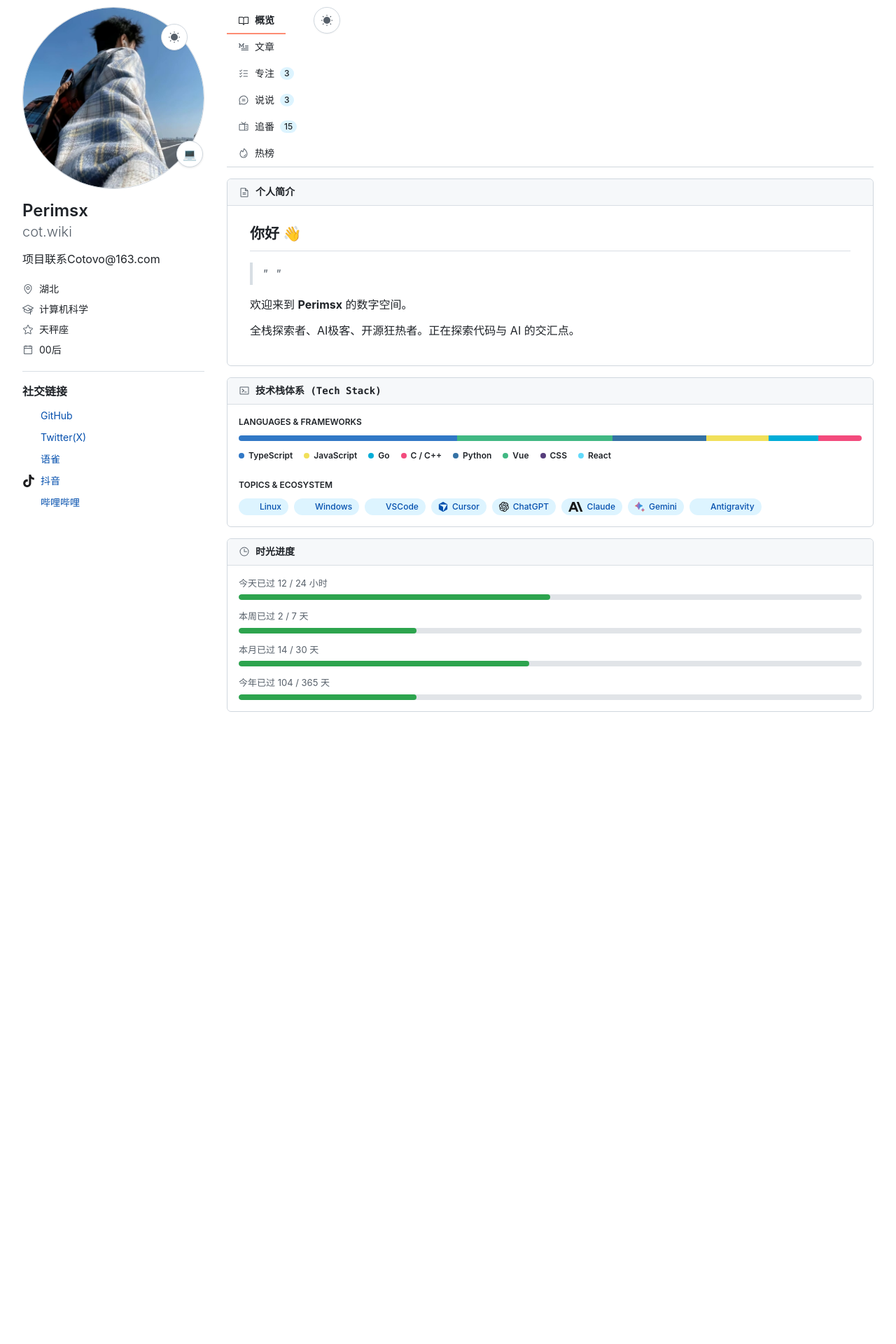
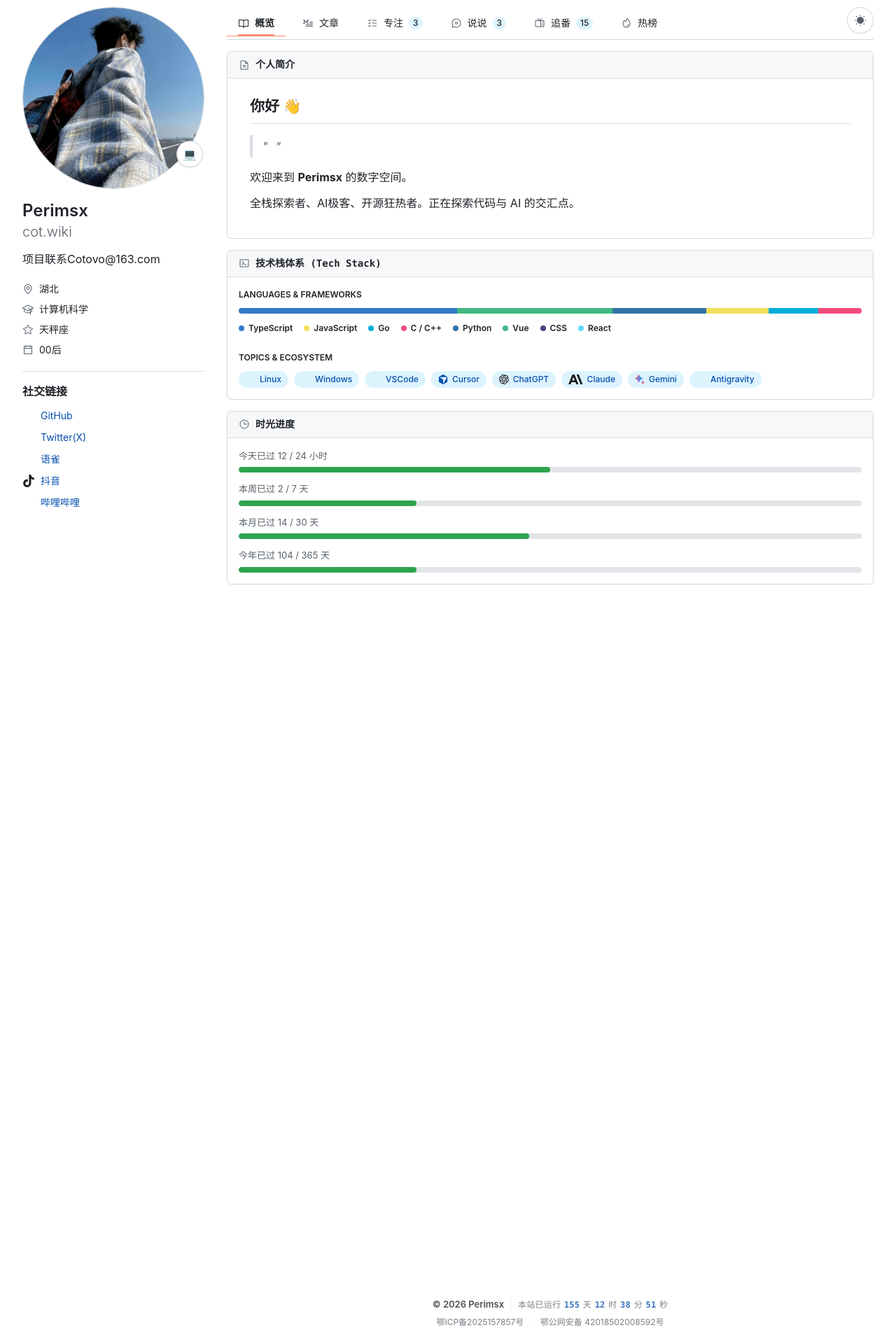
Before and after one commit to yuanlic-12138/homepage, a Next.js app: page / in a window 1280 px wide. Shown: the part 60-1980 px from the top of the page at 70% size. Built offline with nearby package versions, Linux system fonts and the light colour scheme; no server answers; some icons are missing.

Commit message:
feat(footer): 增加动态运行时间显示并深度优化排版 [原因] 丰富站点信息维度，提升底部排版专业感 [方案] 引入运行时长计算逻辑，应用等宽字体防抖，并极致压缩页脚间距

```diff
--- a/assets/css/main.css
+++ b/assets/css/main.css
@@ -12,6 +12,8 @@
   --gh-success: #1a7f37;
   --gh-progress-bg: #e1e4e8;
   --gh-progress-fill: #2da44e;
+  --theme-motion-duration: 400ms;
+  --theme-motion-ease: cubic-bezier(0.4, 0, 0.2, 1);
 }
 
 [data-theme="dark"] {
@@ -35,16 +37,59 @@ body, html {
   font-family: -apple-system, BlinkMacSystemFont, "Segoe UI", "Noto Sans", Helvetica, Arial, sans-serif;
   font-size: 14px; line-height: 1.5;
   margin: 0; padding: 0;
-  transition: background 0.15s, color 0.15s;
+  transition: background 0.4s var(--theme-motion-ease), color 0.4s var(--theme-motion-ease);
 }
 * { box-sizing: border-box; }
+
+html.theme-transition :where(
+  body,
+  .gh-wrapper,
+  .gh-main,
+  .gh-vcard,
+  .gh-content,
+  .gh-nav,
+  .nav-item,
+  .gh-card,
+  .card-header,
+  .badge,
+  .gh-topic,
+  .gh-issue-list,
+  .gh-issue-item,
+  .user-status-badge,
+  .vcard-avatar,
+  .progress-bar-bg,
+  .progress-bar-fill,
+  .flat-timeline .progress-bar,
+  .flat-timeline .progress-fill,
+  .gh-link,
+  .lang-name,
+  .gh-footer,
+  .footer-uptime,
+  .uptime-num,
+  .social-icon,
+  .status-emoji,
+  .card,
+  .card-body
+) {
+  transition:
+    background-color var(--theme-motion-duration) var(--theme-motion-ease),
+    border-color var(--theme-motion-duration) var(--theme-motion-ease),
+    color var(--theme-motion-duration) var(--theme-motion-ease),
+    box-shadow var(--theme-motion-duration) var(--theme-motion-ease),
+    opacity var(--theme-motion-duration) var(--theme-motion-ease);
+}
+
+::view-transition-old(root),
+::view-transition-new(root) {
+  animation-duration: 420ms;
+  animation-timing-function: var(--theme-motion-ease);
+}
+
 a:focus-visible,
 button:focus-visible {
   outline: 2px solid var(--gh-accent);
   outline-offset: 2px;
 }
-.fixed-toggle { position: fixed; bottom: 1.5rem; right: 1.5rem; z-index: 100; }
-
 /* ====== MAIN GRID ====== */
 .gh-wrapper { min-height: 100vh; }
 .gh-main {
@@ -104,17 +149,53 @@ button:focus-visible {
 .gh-content { min-width: 0; display: flex; flex-direction: column; }
 
 .gh-nav {
-  display: flex; gap: 8px; border-bottom: 1px solid var(--gh-border);
+  display: flex;
+  justify-content: space-between;
+  align-items: center;
+  border-bottom: 1px solid var(--gh-border);
   margin-bottom: 16px;
+}
+.nav-tab-list {
+  display: flex;
+  gap: 8px;
+  overflow-x: auto;
+  scrollbar-width: none;
+}
+.nav-actions {
+  display: none;
+  align-items: center;
+  padding-bottom: 8px;
+}
+
+.vcard-theme-wrap {
+  display: none;
+}
+
+@media (min-width: 769px) {
+  .nav-actions {
+    display: flex;
+  }
 }
 .nav-item {
   display: flex; align-items: center; gap: 8px; padding: 8px 16px;
   font-size: 14px; color: var(--gh-fg); cursor: pointer; text-decoration: none;
-  border-bottom: 2px solid transparent; line-height: 30px; white-space: nowrap;
+  position: relative; line-height: 30px; white-space: nowrap;
   transition: color 0.15s;
 }
-.nav-item:hover { color: var(--gh-fg); border-bottom-color: var(--gh-border-muted); }
-.nav-item.active { font-weight: 600; border-bottom-color: #fd8c73; }
+.nav-item::after {
+  content: "";
+  position: absolute;
+  bottom: 0px;
+  left: 16px;
+  right: 16px;
+  height: 2px;
+  background-color: transparent;
+  transition: background-color 0.2s;
+}
+.nav-item:hover { color: var(--gh-fg); }
+.nav-item:hover::after { background-color: var(--gh-border-muted); }
+.nav-item.active { font-weight: 600; }
+.nav-item.active::after { background-color: #fd8c73; }
 .nav-ic { font-size: 16px; color: var(--gh-fg-muted); }
 .nav-item.active .nav-ic { color: var(--gh-fg); }
 .badge {
@@ -323,7 +404,79 @@ button:focus-visible {
 }
 
 /* ====== Footer ====== */
-.gh-footer { margin-top: auto; text-align: center; padding: 32px 0; font-size: 12px; color: var(--gh-fg-muted); }
+/* ====== Footer 极致排版优化 ====== */
+.gh-footer {
+  margin-top: 8px;
+  padding: 12px 0 24px;
+  text-align: center;
+  color: var(--gh-fg-muted);
+  font-family: -apple-system, BlinkMacSystemFont, "Segoe UI", "Noto Sans", Helvetica, Arial, sans-serif;
+  opacity: 0.8;
+}
+
+.footer-content {
+  display: flex;
+  flex-direction: column;
+  gap: 6px;
+  align-items: center;
+}
+
+.footer-top {
+  display: flex;
+  align-items: center;
+  justify-content: center;
+  flex-wrap: wrap;
+  gap: 8px;
+  font-size: 13px;
+}
+
+.footer-copyright {
+  font-weight: 600;
+  color: var(--gh-fg);
+}
+
+.footer-divider {
+  color: var(--gh-border);
+  font-weight: 200;
+  user-select: none;
+}
+
+.footer-uptime {
+  font-size: 12px;
+  letter-spacing: 0.02em;
+}
+
+.uptime-num {
+  font-family: ui-monospace, SFMono-Regular, "SF Mono", Menlo, Consolas, "Liberation Mono", monospace;
+  font-weight: 600;
+  color: var(--gh-accent);
+  margin: 0 1px;
+}
+
+.footer-bottom {
+  display: flex;
+  align-items: center;
+  justify-content: center;
+  flex-wrap: wrap;
+  gap: 6px 10px;
+  font-size: 12px;
+}
+
+.footer-dot {
+  color: var(--gh-border);
+  user-select: none;
+}
+
+.footer-link {
+  color: inherit;
+  text-decoration: none;
+  transition: all 0.2s ease;
+}
+
+.footer-link:hover {
+  color: var(--gh-accent);
+  text-decoration: underline;
+}
 
 /* ====== RESPONSIVE ====== */
 @media (max-width: 1012px) {
@@ -340,35 +493,61 @@ button:focus-visible {
     display: flex;
     flex-direction: column;
     gap: 0;
-    padding: 16px;
-    background: var(--gh-bg-subtle);
-    border: 1px solid var(--gh-border-muted);
-    border-radius: 6px;
+    padding: 16px 4px; /* 侧边缩减间距 */
+    background: transparent;
+    border: none;
+    border-radius: 0;
   }
 
-  /* 头像行 */
-  .vcard-header-mobile { display: flex; align-items: center; gap: 12px; }
-  .vcard-avatar-wrap { width: 72px; height: 72px; margin-bottom: 0; flex-shrink: 0; }
+  /* 头像行：垂直对齐优化 */
+  .vcard-header-mobile {
+    display: flex;
+    align-items: center;
+    gap: 12px;
+    width: 100%;
+  }
+  .vcard-avatar-wrap {
+    width: 72px; height: 72px;
+    margin-bottom: 0; flex-shrink: 0;
+    position: relative;
+    overflow: visible;
+  }
   .user-status-badge {
+    position: absolute;
+    left: auto; /* 非常重要：重置桌面端的 left: 100% */
     bottom: -2px;
-    left: auto;
-    right: -4px;
-    margin-left: 0;
+    right: -2px;
     width: 22px;
     height: 22px;
-    box-shadow: none;
+    box-shadow: 0 2px 4px rgba(0,0,0,0.12);
+    border: 2px solid var(--gh-bg);
+    border-radius: 50%;
   }
   .status-emoji { font-size: 10px; }
+  .vcard-names { flex: 1; min-width: 0; margin-bottom: 0; } /* 保护性填充 */
+  .vcard-fullname { font-size: 20px; line-height: 1.2; overflow: hidden; text-overflow: ellipsis; white-space: nowrap; }
+  .vcard-username { font-size: 15px; opacity: 0.8; }
 
-  .vcard-names { margin-bottom: 0; }
-  .vcard-fullname { font-size: 20px; line-height: 1.2; }
-  .vcard-username { font-size: 15px; }
+  /* 主题切换按钮：移动端布局占位 */
+  .vcard-theme-wrap {
+    flex-shrink: 0;
+    display: flex;
+    align-items: center;
+  }
 
-  /* Bio */
-  .vcard-bio { font-size: 13px; margin: 10px 0 0; line-height: 1.4; color: var(--gh-fg-muted); }
+  /* 信息内容区块：结构化垂直对齐 */
+  .vcard-info-content {
+    display: flex;
+    flex-direction: column;
+    gap: 10px;
+    margin-top: 12px;
+  }
 
-  /* 详情标签 */
-  .vcard-details { display: flex; flex-wrap: wrap; gap: 6px 14px; margin: 10px 0 0; }
+  /* Bio 优化 */
+  .vcard-bio { font-size: 13px; margin: 0; line-height: 1.5; color: var(--gh-fg-muted); }
+
+  /* 详情列表优化 */
+  .vcard-details { display: flex; flex-wrap: wrap; gap: 8px 16px; margin: 0; }
   .vcard-details li { font-size: 12px; padding: 0; }
   .d-icon { font-size: 14px; }
 
@@ -390,9 +569,59 @@ button:focus-visible {
   .card-body { padding: 12px; }
   .card-header { padding: 8px 12px; }
 
-  /* Footer */
-  .gh-footer { padding: 24px 12px; }
-  .footer-beian { display: flex; flex-direction: column; gap: 4px; }
+  /* Footer 极致压缩 */
+  .gh-footer {
+    margin-top: 4px;
+    padding: 8px 12px 16px;
+    font-size: 11px;
+    line-height: 1.4;
+  }
+  .footer-beian {
+    display: flex;
+    flex-wrap: wrap;
+    justify-content: center;
+    gap: 4px 8px;
+    margin-top: 4px;
+  }
+  .footer-separator { display: none; } /* 移动端靠 gap 区分，隐藏点分隔符 */
+
+  /* 移动端恢复侧边栏主题按钮 */
+  .vcard-theme-wrap {
+    display: block;
+    margin-left: auto;
+  }
+}
+
+@media (prefers-reduced-motion: reduce) {
+  html.theme-transition :where(
+    body,
+    .gh-wrapper,
+    .gh-main,
+    .gh-vcard,
+    .gh-content,
+    .gh-nav,
+    .nav-item,
+    .gh-card,
+    .card-header,
+    .badge,
+    .gh-topic,
+    .gh-issue-list,
+    .gh-issue-item,
+    .user-status-badge,
+    .vcard-avatar,
+    .progress-bar-bg,
+    .progress-bar-fill,
+    .flat-timeline .progress-bar,
+    .flat-timeline .progress-fill,
+    .gh-link,
+    .lang-name,
+    .gh-footer
+  ),
+  ::view-transition-old(root),
+  ::view-transition-new(root) {
+    animation-duration: 0.01ms !important;
+    transition-duration: 0.01ms !important;
+  }
 }
 
 /* ====== Scrollbar ====== */
--- a/components/home/PageFooter.tsx
+++ b/components/home/PageFooter.tsx
@@ -1,3 +1,5 @@
+import React, { useEffect, useState } from 'react'
+
 import { config } from '@/config/site.config'
 
 type HomePageFooterProps = {
@@ -5,15 +7,49 @@ type HomePageFooterProps = {
 }
 
 export default function HomePageFooter({ currentYear }: HomePageFooterProps) {
+  const [uptime, setUptime] = useState<React.ReactNode>('...')
+
+  useEffect(() => {
+    const startTime = new Date('2025-11-10T00:07:03').getTime()
+
+    const updateTimer = () => {
+      const now = new Date().getTime()
+      const diff = now - startTime
+
+      const days = Math.floor(diff / (1000 * 60 * 60 * 24))
+      const hours = Math.floor((diff / (1000 * 60 * 60)) % 24)
+      const minutes = Math.floor((diff / (1000 * 60)) % 60)
+      const seconds = Math.floor((diff / 1000) % 60)
+
+      setUptime(
+        <>
+          <span className="uptime-num">{days}</span> 天{' '}
+          <span className="uptime-num">{hours}</span> 时{' '}
+          <span className="uptime-num">{minutes}</span> 分{' '}
+          <span className="uptime-num">{seconds}</span> 秒
+        </>
+      )
+    }
+
+    const timer = setInterval(updateTimer, 1000)
+    updateTimer()
+
+    return () => clearInterval(timer)
+  }, [])
 
   return (
     <footer className="gh-footer">
-      <div className="footer-main">© {currentYear} {config.name} · 基于 React / Next.js 构建</div>
-      <div className="footer-beian">
+      <div className="footer-content">
+        <div className="footer-top">
+          <span className="footer-copyright">© {currentYear} {config.name}</span>
+          <span className="footer-divider">|</span>
+          <span className="footer-uptime">本站已运行 {uptime}</span>
+        </div>
+        <div className="footer-bottom">
           <a href="https://beian.miit.gov.cn/" target="_blank" rel="noreferrer" className="footer-link">
             鄂ICP备2025157857号
           </a>
-        <span className="footer-separator">·</span>
+          <span className="footer-dot">·</span>
           <a
             href="https://www.beian.gov.cn/portal/registerSystemInfo?recordcode=42018502008592"
             target="_blank"
@@ -23,6 +59,7 @@ export default function HomePageFooter({ currentYear }: HomePageFooterProps) {
             鄂公网安备 42018502008592号
           </a>
         </div>
+      </div>
     </footer>
   )
 }
```
Lines whose indentation alone changed are shown as unchanged.
